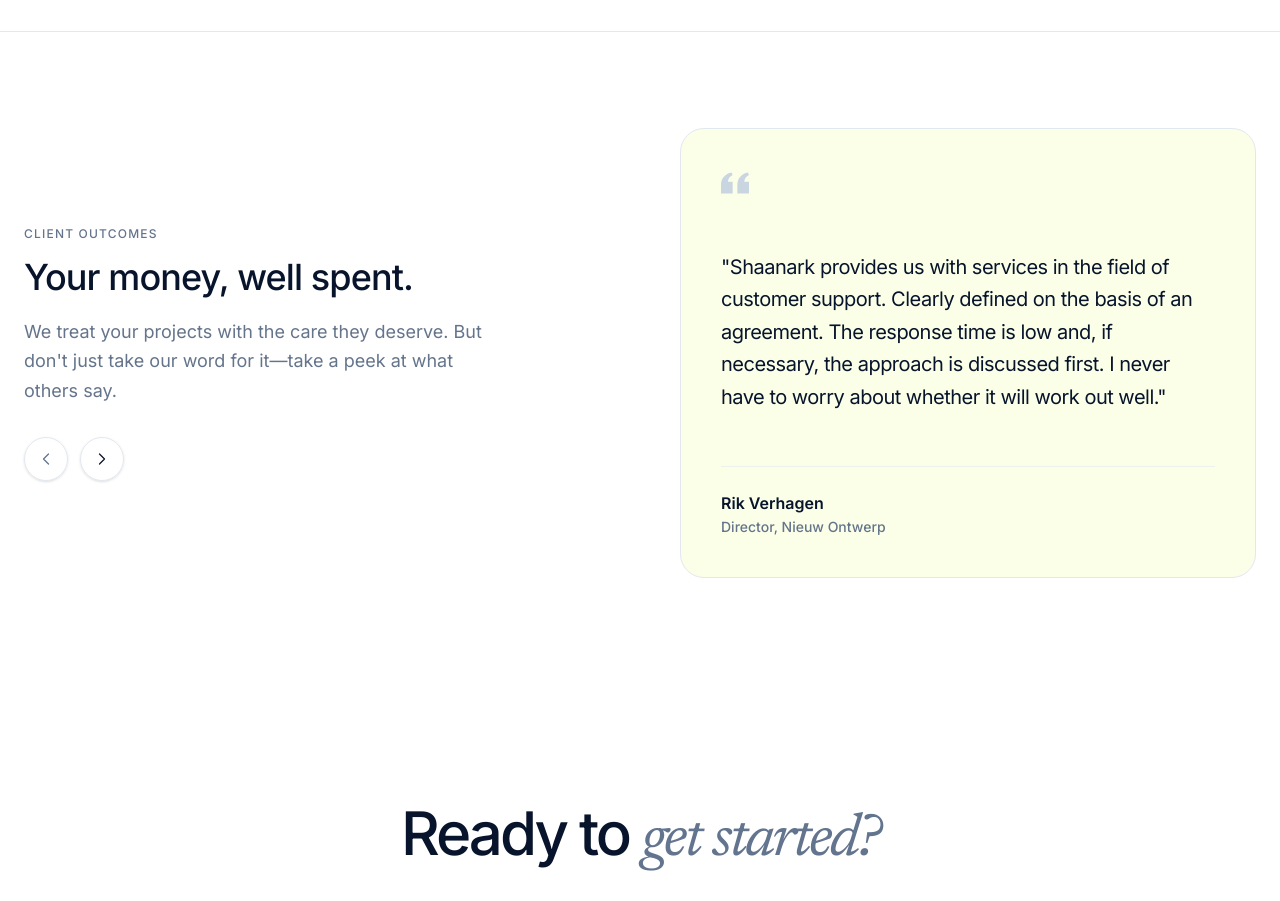
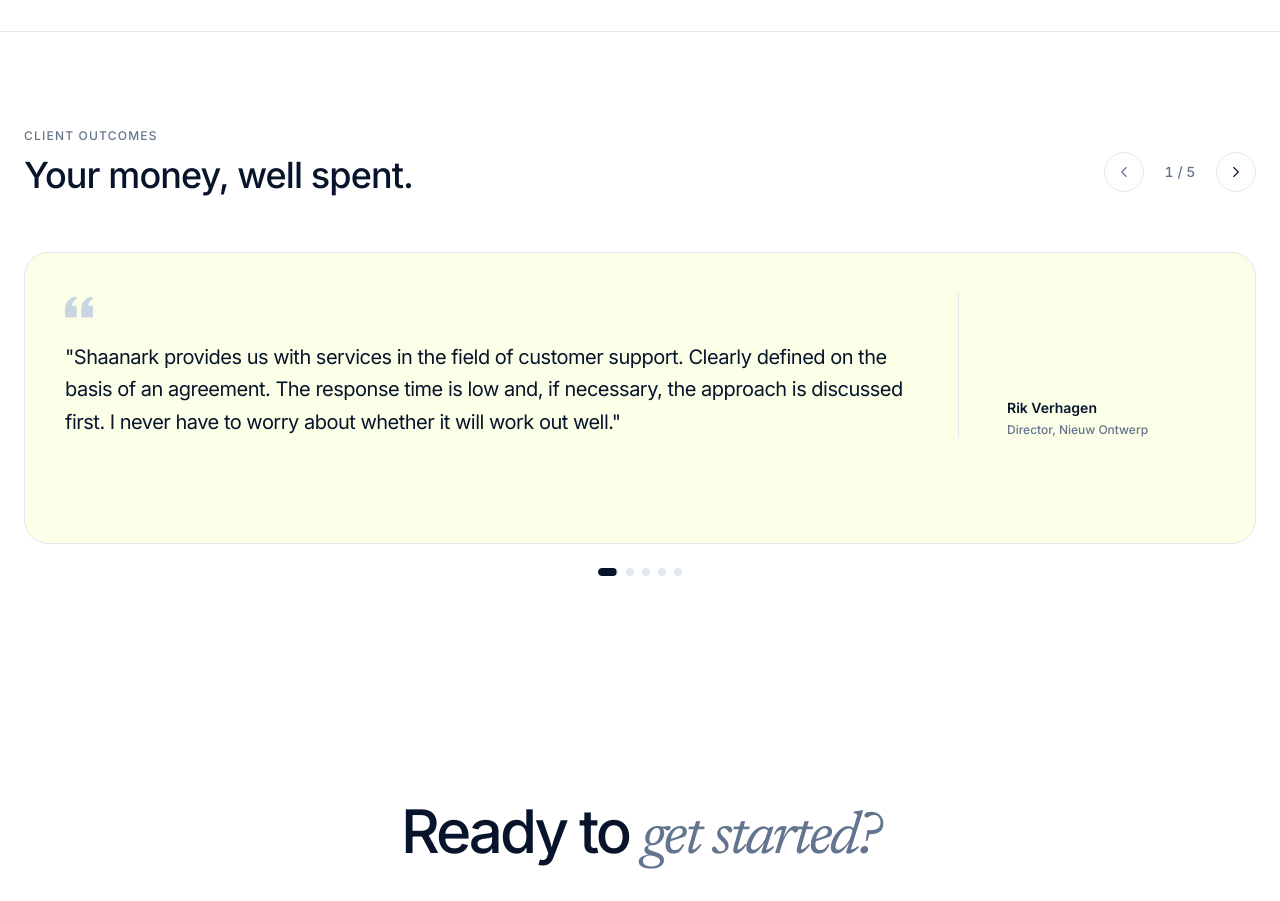
Before and after one commit to areesh18/Shanaark_ventures, a React (Vite) app: page /#/ in a window 1280 px wide. Shown: the part 3080-3981 px from the top of the page. Built offline with nearby package versions, Linux system fonts and the light colour scheme.

Commit message:
testimonials updated

```diff
--- a/src/pages/Home/Home.jsx
+++ b/src/pages/Home/Home.jsx
@@ -1,4 +1,4 @@
-import { useRef, useState } from "react";
+import { useRef, useState, useEffect } from "react";
 import { Link } from "react-router-dom";
 import heroBg from "/public/hero-img.webp";
 import gsap from "gsap";
@@ -53,14 +53,30 @@ const Home = () => {
   const statsRefs = useRef([]);
   const [activeTestimonial, setActiveTestimonial] = useState(0);
 
+  const testimonialTimer = useRef(null);
+  const TESTIMONIAL_INTERVAL = 7000;
+  const resetTimer = () => {
+    if (testimonialTimer.current) clearInterval(testimonialTimer.current);
+    testimonialTimer.current = setInterval(() => {
+      setActiveTestimonial((prev) => (prev + 1) % TESTIMONIALS.length);
+    }, TESTIMONIAL_INTERVAL);
+  };
+
+  useEffect(() => {
+    resetTimer();
+    return () => clearInterval(testimonialTimer.current);
+  }, []);
+
   const nextTestimonial = () => {
     setActiveTestimonial((prev) => (prev + 1) % TESTIMONIALS.length);
+    resetTimer();
   };
 
   const prevTestimonial = () => {
     setActiveTestimonial(
       (prev) => (prev - 1 + TESTIMONIALS.length) % TESTIMONIALS.length,
     );
+    resetTimer();
   };
 
   // Array of 5 soft alternating background colors
@@ -492,106 +508,25 @@ const Home = () => {
           </div>
         </div>
       </section>
-      {/* ── 5. TESTIMONIALS (Responsive Navigation) ───────────────────────────── */}
+      {/* ── 5. TESTIMONIALS ───────────────────────────────────────────────── */}
+
       <section className="w-full max-w-7xl mx-auto px-5 sm:px-6 py-16 md:py-24 border-t border-(--color-border)">
-        <div className="flex flex-col md:flex-row gap-12 md:gap-16 items-center">
-          {/* Left Column: Heading, Copy & DESKTOP Controls */}
-          <div className="w-full md:w-5/12 flex flex-col items-start">
-            <h3 className="text-xs font-medium text-(--color-text-secondary) uppercase tracking-widest mb-4">
+        {/* Header Row */}
+        <div className="flex flex-col sm:flex-row sm:items-end sm:justify-between gap-6 mb-10 md:mb-14">
+          <div>
+            <h3 className="text-xs font-medium text-(--color-text-secondary) uppercase tracking-widest mb-3">
               Client Outcomes
             </h3>
-
-            <h2 className="text-3xl sm:text-4xl font-medium tracking-tight text-(--color-text-primary) mb-5 leading-[1.1]">
+            <h2 className="text-3xl sm:text-4xl font-medium tracking-tight text-(--color-text-primary) leading-[1.1]">
               Your money, well spent.
             </h2>
+          </div>
 
-            <p className="text-base sm:text-lg font-normal text-(--color-text-secondary) mb-8 leading-relaxed md:pr-6">
-              We treat your projects with the care they deserve. But don't just
-              take our word for it—take a peek at what others say.
-            </p>
-
-            {/* DESKTOP Navigation Buttons (Hidden on Mobile) */}
-            <div className="hidden md:flex items-center gap-3">
+          {/* Arrow Controls */}
+          <div className="flex items-center gap-3 sm:pb-1">
             <button
               onClick={prevTestimonial}
-                className="h-11 w-11 rounded-full border border-(--color-border) flex items-center justify-center hover:bg-(--color-bg-secondary) hover:border-slate-300 transition-all text-slate-500 active:scale-95 shadow-sm"
-                aria-label="Previous testimonial"
-              >
-                <svg
-                  width="20"
-                  height="20"
-                  viewBox="0 0 24 24"
-                  fill="none"
-                  stroke="currentColor"
-                  strokeWidth="1.5"
-                  strokeLinecap="round"
-                  strokeLinejoin="round"
-                >
-                  <path d="m15 18-6-6 6-6" />
-                </svg>
-              </button>
-              <button
-                onClick={nextTestimonial}
-                className="h-11 w-11 rounded-full border border-(--color-border) flex items-center justify-center hover:bg-(--color-bg-secondary) hover:border-slate-300 transition-all text-slate-900 active:scale-95 shadow-sm"
-                aria-label="Next testimonial"
-              >
-                <svg
-                  width="20"
-                  height="20"
-                  viewBox="0 0 24 24"
-                  fill="none"
-                  stroke="currentColor"
-                  strokeWidth="1.5"
-                  strokeLinecap="round"
-                  strokeLinejoin="round"
-                >
-                  <path d="m9 18 6-6-6-6" />
-                </svg>
-              </button>
-            </div>
-          </div>
-
-          {/* Right Column: Stabilized Wrapper */}
-          <div className="w-full md:w-7/12 h-130 sm:h-112.5 flex items-center justify-center md:justify-end">
-            {/* The Card */}
-            <div
-              key={activeTestimonial}
-              className={`w-full max-w-xl h-full p-6 sm:p-10 rounded-3xl sm:rounded-3xl border border-(--color-border) animate-fade-up flex flex-col ${CARD_COLORS[activeTestimonial % CARD_COLORS.length]}`}
-            >
-              {/* Top Icon */}
-              <svg
-                width="28"
-                height="28"
-                viewBox="0 0 24 24"
-                fill="currentColor"
-                className="text-slate-300 shrink-0"
-              >
-                <path d="M14.017 21v-7.391c0-5.704 3.731-9.57 8.983-10.609l.995 2.151c-2.432.917-3.995 3.638-3.995 5.849h4v10h-9.983zm-14.017 0v-7.391c0-5.704 3.748-9.57 9-10.609l.996 2.151c-2.433.917-3.996 3.638-3.996 5.849h3.983v10h-9.983z" />
-              </svg>
-
-              {/* Quote Container */}
-              <div className="my-auto py-4 sm:py-6">
-                <p className="text-lg sm:text-xl font-normal text-(--color-text-primary) leading-relaxed tracking-tight">
-                  "{TESTIMONIALS[activeTestimonial].quote}"
-                </p>
-              </div>
-
-              {/* Bottom Section */}
-              <div className="pt-5 sm:pt-6 border-t border-(--color-border)/60 shrink-0 flex items-end sm:items-center justify-between gap-4">
-                <div className="flex-1 pr-2">
-                  <h4 className="text-base font-semibold text-(--color-text-primary) mb-0.5">
-                    {TESTIMONIALS[activeTestimonial].name}
-                  </h4>
-                  <p className="text-sm font-medium text-(--color-text-secondary) line-clamp-1 sm:line-clamp-none">
-                    {TESTIMONIALS[activeTestimonial].title}
-                  </p>
-                </div>
-
-                {/* MOBILE Navigation Buttons (Hidden on Desktop) */}
-                <div className="flex md:hidden items-center gap-2 shrink-0">
-                  <button
-                    onClick={prevTestimonial}
-                    className="h-10 w-10 rounded-full border border-(--color-border) bg-white/40 flex items-center justify-center hover:bg-white hover:border-slate-300 transition-all text-slate-500 active:scale-95 shadow-sm"
+              className="h-10 w-10 rounded-full border border-(--color-border) flex items-center justify-center hover:bg-(--color-bg-secondary) hover:border-slate-300 transition-all text-slate-500 active:scale-95"
               aria-label="Previous testimonial"
             >
               <svg
@@ -607,9 +542,12 @@ const Home = () => {
                 <path d="m15 18-6-6 6-6" />
               </svg>
             </button>
+            <span className="text-sm font-medium text-(--color-text-secondary) tabular-nums w-12 text-center">
+              {activeTestimonial + 1} / {TESTIMONIALS.length}
+            </span>
             <button
               onClick={nextTestimonial}
-                    className="h-10 w-10 rounded-full border border-(--color-border) bg-white/40 flex items-center justify-center hover:bg-white hover:border-slate-300 transition-all text-slate-900 active:scale-95 shadow-sm"
+              className="h-10 w-10 rounded-full border border-(--color-border) flex items-center justify-center hover:bg-(--color-bg-secondary) hover:border-slate-300 transition-all text-slate-900 active:scale-95"
               aria-label="Next testimonial"
             >
               <svg
@@ -627,9 +565,143 @@ const Home = () => {
             </button>
           </div>
         </div>
+
+        <div
+          className="relative"
+          onTouchStart={(e) => {
+            const t = e.touches[0];
+            e.currentTarget.dataset.touchX = t.clientX;
+            e.currentTarget.dataset.touchY = t.clientY;
+          }}
+          onTouchEnd={(e) => {
+            const startX = parseFloat(e.currentTarget.dataset.touchX || 0);
+            const startY = parseFloat(e.currentTarget.dataset.touchY || 0);
+            const dx = e.changedTouches[0].clientX - startX;
+            const dy = e.changedTouches[0].clientY - startY;
+            if (Math.abs(dx) > 40 && Math.abs(dx) > Math.abs(dy)) {
+              dx < 0 ? nextTestimonial() : prevTestimonial();
+            }
+          }}
+        >
+          {/* Invisible spacer — longest card, locks container height */}
+          <div
+            aria-hidden="true"
+            className={`invisible w-full p-7 sm:p-10 rounded-3xl border border-(--color-border) ${CARD_COLORS[0]}`}
+          >
+            <div className="flex flex-col md:flex-row md:items-start gap-8 md:gap-12">
+              <div className="flex-1">
+                <svg
+                  width="28"
+                  height="28"
+                  viewBox="0 0 24 24"
+                  fill="currentColor"
+                  className="text-slate-300 mb-5 shrink-0"
+                >
+                  <path d="M14.017 21v-7.391c0-5.704 3.731-9.57 8.983-10.609l.995 2.151c-2.432.917-3.995 3.638-3.995 5.849h4v10h-9.983zm-14.017 0v-7.391c0-5.704 3.748-9.57 9-10.609l.996 2.151c-2.433.917-3.996 3.638-3.996 5.849h3.983v10h-9.983z" />
+                </svg>
+                <p className="text-lg sm:text-xl font-normal text-(--color-text-primary) leading-relaxed tracking-tight">
+                  "
+                  {
+                    TESTIMONIALS.reduce(
+                      (longest, t) =>
+                        t.quote.length > longest.quote.length ? t : longest,
+                      TESTIMONIALS[0],
+                    ).quote
+                  }
+                  "
+                </p>
+              </div>
+              <div className="hidden md:block w-px self-stretch bg-(--color-border)" />
+              <div className="block md:hidden h-px w-full bg-(--color-border)/60" />
+              <div className="md:w-52 shrink-0 flex flex-col gap-1 md:pt-1">
+                <p className="text-sm font-semibold text-(--color-text-primary)">
+                  Placeholder
+                </p>
+                <p className="text-xs font-medium text-(--color-text-secondary) leading-snug">
+                  Placeholder title
+                </p>
               </div>
             </div>
           </div>
+
+          {/* All cards stacked absolutely */}
+          {TESTIMONIALS.map((testimonial, i) => (
+            <div
+              key={i}
+              className={`absolute inset-0 w-full p-7 sm:p-10 rounded-3xl border border-(--color-border) transition-opacity duration-500 ${
+                CARD_COLORS[i % CARD_COLORS.length]
+              } ${
+                i === activeTestimonial
+                  ? "opacity-100 pointer-events-auto"
+                  : "opacity-0 pointer-events-none"
+              }`}
+            >
+              <div className="flex flex-col md:flex-row md:items-stretch gap-8 md:gap-12">
+                <div className="flex-1">
+                  <svg
+                    width="28"
+                    height="28"
+                    viewBox="0 0 24 24"
+                    fill="currentColor"
+                    className="text-slate-300 mb-5 shrink-0"
+                  >
+                    <path d="M14.017 21v-7.391c0-5.704 3.731-9.57 8.983-10.609l.995 2.151c-2.432.917-3.995 3.638-3.995 5.849h4v10h-9.983zm-14.017 0v-7.391c0-5.704 3.748-9.57 9-10.609l.996 2.151c-2.433.917-3.996 3.638-3.996 5.849h3.983v10h-9.983z" />
+                  </svg>
+                  <p className="text-lg sm:text-xl font-normal text-(--color-text-primary) leading-relaxed tracking-tight">
+                    "{testimonial.quote}"
+                  </p>
+                </div>
+                <div className="hidden md:block w-px self-stretch bg-(--color-border)" />
+                <div className="block md:hidden h-px w-full bg-(--color-border)/60" />
+                <div className="md:w-52 shrink-0 flex flex-col gap-1 md:mt-auto md:pt-0">
+                  <p className="text-sm font-semibold text-(--color-text-primary)">
+                    {testimonial.name}
+                  </p>
+                  <p className="text-xs font-medium text-(--color-text-secondary) leading-snug">
+                    {testimonial.title}
+                  </p>
+                </div>
+              </div>
+            </div>
+          ))}
+        </div>
+
+        {/* Dot indicators — active dot has animated progress fill */}
+        <div className="flex items-center justify-center gap-2 mt-6">
+          {TESTIMONIALS.map((_, i) => (
+            <button
+              key={i}
+              onClick={() => {
+                setActiveTestimonial(i);
+                resetTimer();
+              }}
+              aria-label={`Go to testimonial ${i + 1}`}
+              className={`rounded-full transition-all duration-300 overflow-hidden relative ${
+                i === activeTestimonial
+                  ? "w-5 h-2"
+                  : "w-2 h-2 bg-(--color-border) hover:bg-slate-300"
+              }`}
+              style={
+                i === activeTestimonial
+                  ? { background: "var(--color-border)" }
+                  : {}
+              }
+            >
+              {i === activeTestimonial && (
+                <span
+                  key={activeTestimonial}
+                  className="absolute inset-0 rounded-full bg-(--color-text-primary) origin-left"
+                  style={{
+                    animation: `progress ${TESTIMONIAL_INTERVAL / 1000}s linear forwards`,
+                  }}
+                />
+              )}
+            </button>
+          ))}
+        </div>
+
+        {/* Progress animation keyframe — inject once */}
+        <style>{`@keyframes progress { from { transform: scaleX(0); } to { transform: scaleX(1); } }`}</style>
       </section>
       {/* ── 4. FINAL CTA ────────────────────────────────────────── */}
       <section className="w-full max-w-4xl mx-auto px-5 sm:px-6 py-16 md:py-24 lg:py-32 text-center">
```
Lines whose indentation alone changed are shown as unchanged.
